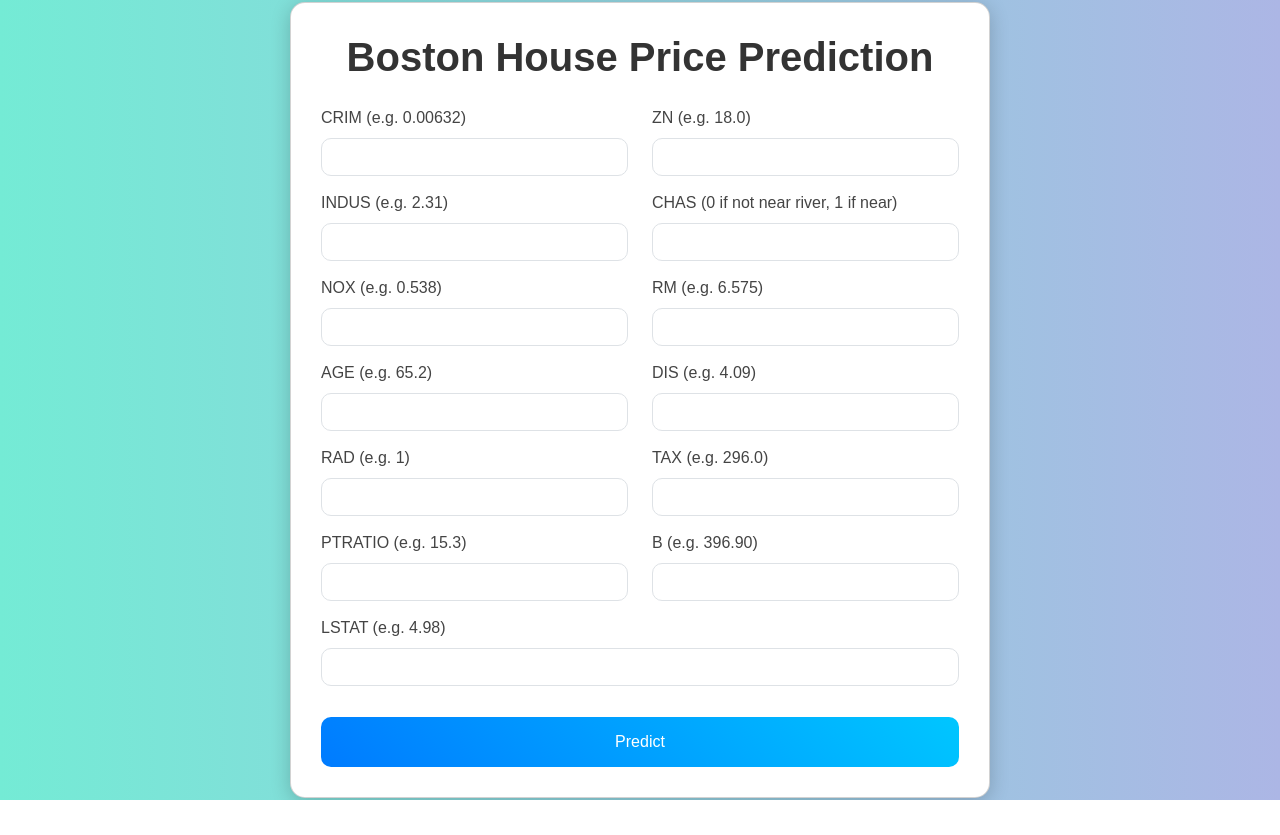
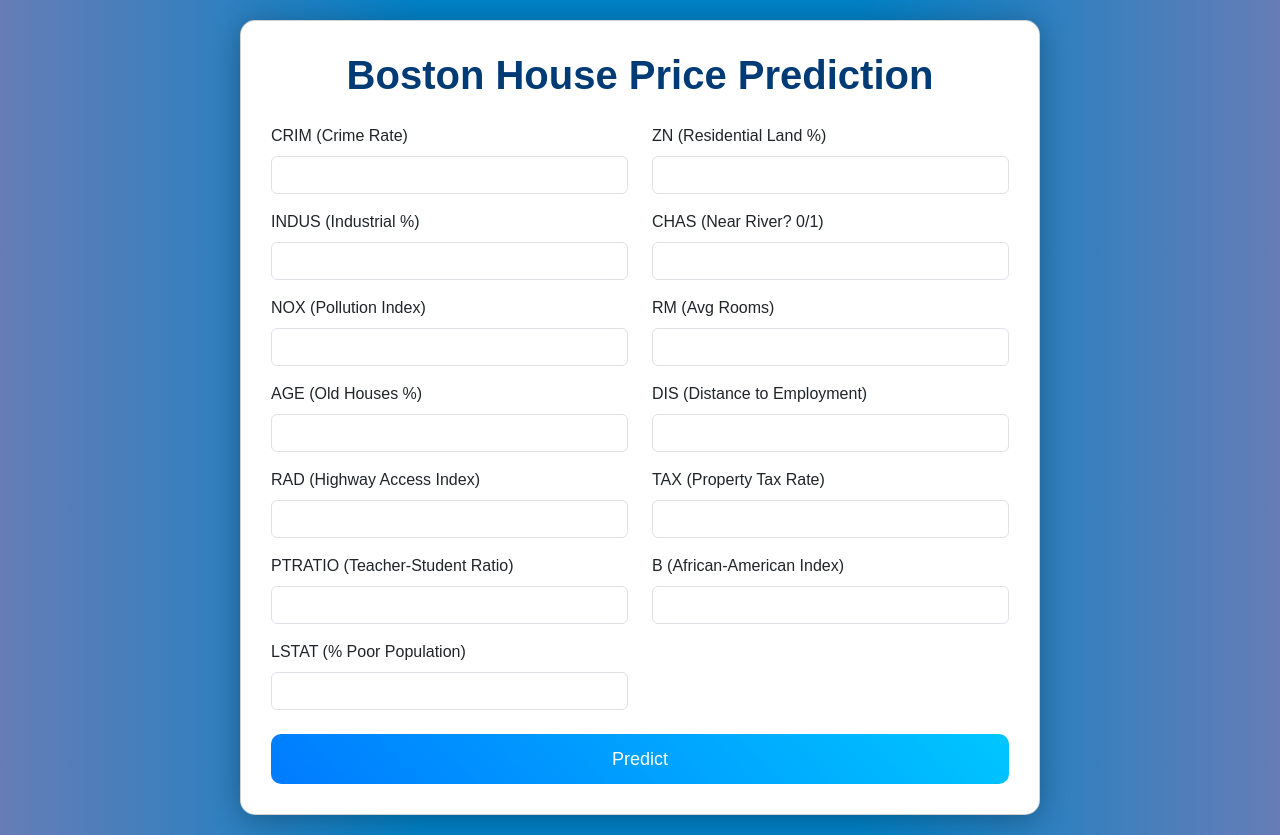
Before and after one commit to ravsaheb7841/boston_house_pricing, a Flask app: page / in a window 1280 px wide. Before the commit the page ends 800 px from the top, so only its background shows below. Run offline with Flask 3, Linux system fonts and the light colour scheme; parts of the project's set-up code (start-up, migrations or seed data) failed here and were passed over.

Commit message:
Improved UI

```diff
--- a/app.py
+++ b/app.py
@@ -1,11 +1,14 @@
 import pickle
-from flask import Flask, request, app, jsonify, url_for, render_template
+from flask import Flask, request, render_template, jsonify
 import numpy as np
-import pandas as pd
+import locale
+
+# Set Indian number formatting
+locale.setlocale(locale.LC_ALL, 'en_IN')
 
 app = Flask(__name__)
 
-# Load the model
+# Load model & scaler
 model = pickle.load(open('regmodel.pkl', 'rb'))
 scaler = pickle.load(open('scaling.pkl', 'rb'))
 
@@ -13,22 +16,27 @@ scaler = pickle.load(open('scaling.pkl', 'rb'))
 def home():
     return render_template('home.html')
 
-@app.route('/predict_api', methods=['POST'])
-def predict_api():
-    data = request.json['data']
-    print(np.array(list(data.values())).reshape(1,-1))
-    new_data = scaler.transform(np.array(list(data.values())).reshape(1,-1))
-    output=model.predict(new_data)
-    print(output[0])
-    return jsonify(output[0])
+@app.route('/predict', methods=['POST'])
+def predict():
+    try:
+        # Collect form inputs
+        data = [float(x) for x in request.form.values()]
+        final_input = scaler.transform(np.array(data).reshape(1, -1))
 
-@app.route('/predict', methods=['Post'])
-def predict():
-    data = [float(x) for x in request.form.values()]
-    final_input = scaler.transform(np.array(data).reshape(1,-1))
-    print(final_input)
-    output=model.predict(final_input)
-    return render_template('home.html', prediction_text="The house price prediction is {}".format(output))
+        # Model prediction
+        output = model.predict(final_input)[0]
+        rounded_output = round(output, 2)
 
-if __name__=="__main__":
+        # Convert lakh → rupees
+        rupees = int(rounded_output * 100000)
+        formatted_rupees = locale.format_string("%d", rupees, grouping=True)
+
+        prediction_text = f"{rounded_output} lakh  (₹ {formatted_rupees})"
+
+        return render_template('home.html', prediction_text=prediction_text)
+
+    except Exception as e:
+        return render_template('home.html', prediction_text=f"Error: {str(e)}")
+
+if __name__ == "__main__":
     app.run(debug=True)
--- a/requirements.txt
+++ b/requirements.txt
@@ -3,3 +3,4 @@ sklearn
 pandas
 numpy
 matplotlib
+gunicorn
--- a/templates/home.html
+++ b/templates/home.html
@@ -2,146 +2,140 @@
 <html lang="en">
 <head>
   <meta charset="UTF-8">
-  <title>Boston House Price Prediction</title>
+  <title>House Price Prediction</title>
   <meta name="viewport" content="width=device-width, initial-scale=1.0">
 
-  <!-- Bootstrap CSS -->
+  <!-- Bootstrap -->
   <link href="https://cdn.jsdelivr.net/npm/bootstrap@5.3.2/dist/css/bootstrap.min.css" rel="stylesheet">
 
   <style>
     body {
-      background: linear-gradient(to right, #74ebd5, #ACB6E5);
+      background: linear-gradient(to right, #667db6, #0082c8, #0082c8, #667db6);
       min-height: 100vh;
       display: flex;
       justify-content: center;
       align-items: center;
       font-family: 'Poppins', sans-serif;
+      padding: 20px;
     }
     .card {
-      width: 700px;
+      width: 800px;
       border-radius: 15px;
-      box-shadow: 0 4px 20px rgba(0,0,0,0.2);
       padding: 30px;
       background-color: white;
+      box-shadow: 0 4px 30px rgba(0,0,0,0.3);
+      animation: fadeIn 0.8s ease-in-out;
     }
     h1 {
+      font-weight: bold;
+      color: #003b76;
       text-align: center;
-      color: #333;
       margin-bottom: 25px;
-      font-weight: bold;
-    }
-    .form-label {
-      font-weight: 500;
-      color: #444;
-    }
-    .form-control {
-      border-radius: 10px;
-      margin-bottom: 15px;
     }
     .btn-primary {
       width: 100%;
       height: 50px;
+      font-size: 18px;
       border-radius: 10px;
       background: linear-gradient(45deg, #007bff, #00c6ff);
       border: none;
-      transition: 0.3s;
     }
     .btn-primary:hover {
-      background: linear-gradient(45deg, #00c6ff, #007bff);
+      transform: scale(1.02);
     }
-    .prediction {
+    .result-card {
+      margin-top: 25px;
+      padding: 20px;
+      border-radius: 12px;
+      background: #e3f2fd;
+      box-shadow: 0 3px 10px rgba(0,0,0,0.2);
       text-align: center;
-      margin-top: 20px;
-      font-weight: bold;
-      font-size: 18px;
-      color: #007bff;
+      animation: pop 0.4s ease-in-out;
+    }
+    @keyframes fadeIn {
+      from { opacity: 0; transform: translateY(20px); }
+      to { opacity: 1; transform: translateY(0); }
+    }
+    @keyframes pop {
+      from { transform: scale(0.8); opacity: 0; }
+      to { transform: scale(1); opacity: 1; }
+    }
+
+    /* Loader */
+    #loader {
+      display: none;
+      position: fixed;
+      top: 0; left: 0;
+      width: 100%;
+      height: 100%;
+      background: rgba(0,0,0,0.5);
+      z-index: 9999;
+      justify-content: center;
+      align-items: center;
     }
   </style>
 </head>
 
 <body>
-  <div class="card">
-    <h1>Boston House Price Prediction</h1>
 
-    <form action="{{ url_for('predict') }}" method="post">
-      <div class="row">
-        <div class="col-md-6">
-          <label class="form-label">CRIM (e.g. 0.00632)</label>
-          <input type="text" name="CRIM" class="form-control" required>
-        </div>
+<div id="loader">
+  <div class="spinner-border text-light" style="width: 4rem; height: 4rem;"></div>
+</div>
 
-        <div class="col-md-6">
-          <label class="form-label">ZN (e.g. 18.0)</label>
-          <input type="text" name="ZN" class="form-control" required>
-        </div>
+<div class="card">
 
-        <div class="col-md-6">
-          <label class="form-label">INDUS (e.g. 2.31)</label>
-          <input type="text" name="INDUS" class="form-control" required>
-        </div>
+  <h1>Boston House Price Prediction</h1>
 
-        <div class="col-md-6">
-          <label class="form-label">CHAS (0 if not near river, 1 if near)</label>
-          <input type="text" name="CHAS" class="form-control" required>
-        </div>
+  <form action="{{ url_for('predict') }}" method="post" id="predictForm">
 
-        <div class="col-md-6">
-          <label class="form-label">NOX (e.g. 0.538)</label>
-          <input type="text" name="NOX" class="form-control" required>
-        </div>
+    <div class="row">
 
-        <div class="col-md-6">
-          <label class="form-label">RM (e.g. 6.575)</label>
-          <input type="text" name="RM" class="form-control" required>
-        </div>
+      <!-- Auto grid fields -->
+      {% for label, name in {
+        "CRIM (Crime Rate)": "CRIM",
+        "ZN (Residential Land %)": "ZN",
+        "INDUS (Industrial %)": "INDUS",
+        "CHAS (Near River? 0/1)": "CHAS",
+        "NOX (Pollution Index)": "NOX",
+        "RM (Avg Rooms)": "RM",
+        "AGE (Old Houses %)": "AGE",
+        "DIS (Distance to Employment)": "DIS",
+        "RAD (Highway Access Index)": "RAD",
+        "TAX (Property Tax Rate)": "TAX",
+        "PTRATIO (Teacher-Student Ratio)": "PTRATIO",
+        "B (African-American Index)": "B",
+        "LSTAT (% Poor Population)": "LSTAT"
+      }.items() %}
 
-        <div class="col-md-6">
-          <label class="form-label">AGE (e.g. 65.2)</label>
-          <input type="text" name="AGE" class="form-control" required>
-        </div>
-
-        <div class="col-md-6">
-          <label class="form-label">DIS (e.g. 4.09)</label>
-          <input type="text" name="DIS" class="form-control" required>
-        </div>
-
-        <div class="col-md-6">
-          <label class="form-label">RAD (e.g. 1)</label>
-          <input type="text" name="RAD" class="form-control" required>
-        </div>
-
-        <div class="col-md-6">
-          <label class="form-label">TAX (e.g. 296.0)</label>
-          <input type="text" name="TAX" class="form-control" required>
-        </div>
-
-        <div class="col-md-6">
-          <label class="form-label">PTRATIO (e.g. 15.3)</label>
-          <input type="text" name="PTRATIO" class="form-control" required>
-        </div>
-
-        <div class="col-md-6">
-          <label class="form-label">B (e.g. 396.90)</label>
-          <input type="text" name="B" class="form-control" required>
-        </div>
-
-        <div class="col-md-12">
-          <label class="form-label">LSTAT (e.g. 4.98)</label>
-          <input type="text" name="LSTAT" class="form-control" required>
-        </div>
+      <div class="col-md-6 mb-3">
+        <label class="form-label">{{ label }}</label>
+        <input type="number" step="any" name="{{ name }}" class="form-control" required>
       </div>
 
-      <button type="submit" class="btn btn-primary mt-3">Predict</button>
-    </form>
+      {% endfor %}
 
-    {% if prediction_text %}
-      <div class="alert alert-info mt-4 text-center">
-        <strong>{{ prediction_text }}</strong>
-      </div>
-    {% endif %}
+    </div>
+
+    <button type="submit" class="btn btn-primary mt-2">Predict</button>
+
+  </form>
+
+  {% if prediction_text %}
+  <div class="result-card mt-4">
+    <h4>Estimated House Price</h4>
+    <h2 class="text-primary mt-2">{{ prediction_text }}</h2>
   </div>
+  {% endif %}
 
-  <!-- Bootstrap JS -->
-  <script src="https://cdn.jsdelivr.net/npm/bootstrap@5.3.2/dist/js/bootstrap.bundle.min.js"></script>
+</div>
+
+<!-- Loader Script -->
+<script>
+  const form = document.getElementById('predictForm');
+  form.addEventListener('submit', () => {
+    document.getElementById('loader').style.display = 'flex';
+  });
+</script>
+
 </body>
 </html>
```
Also changed, not shown: 1 other file.
